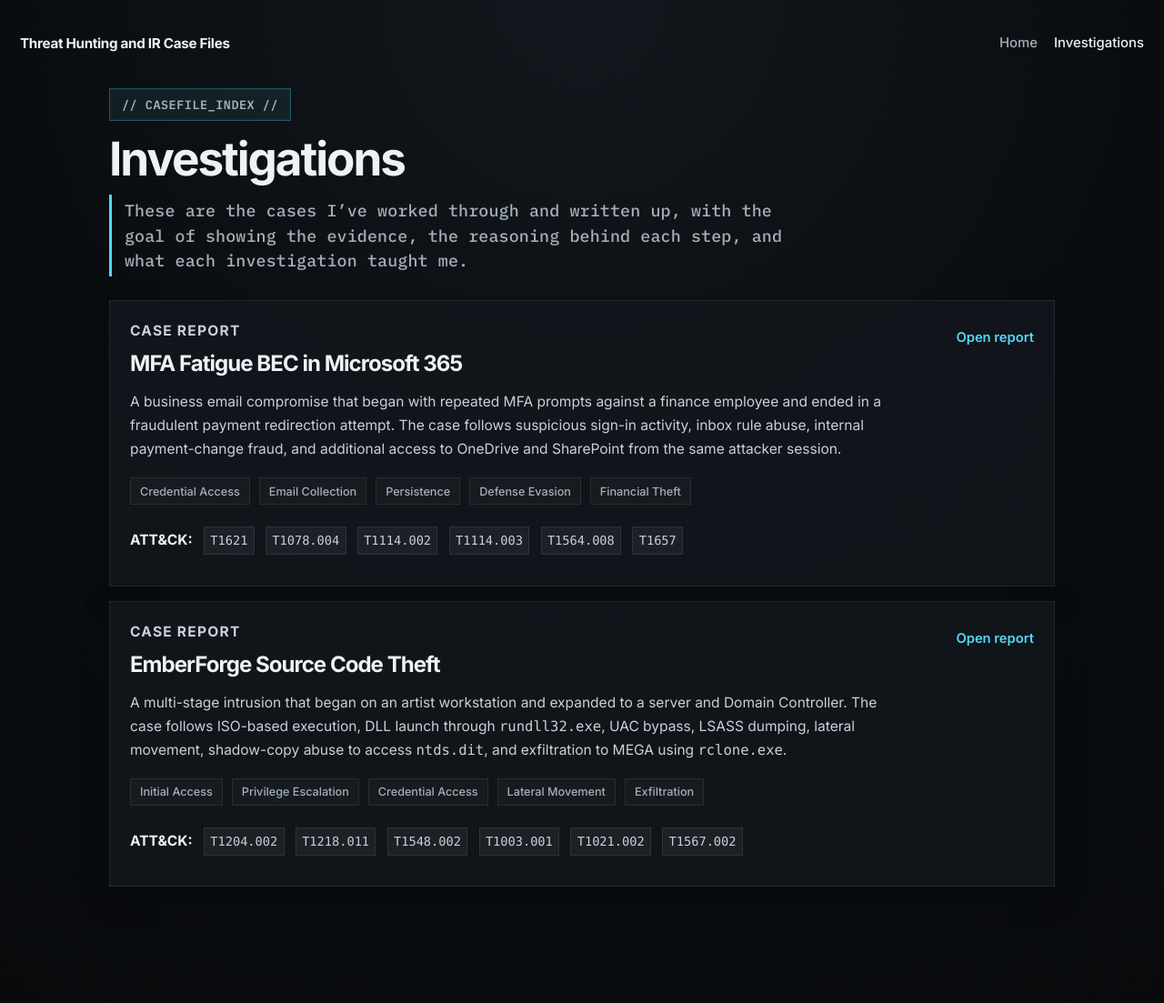
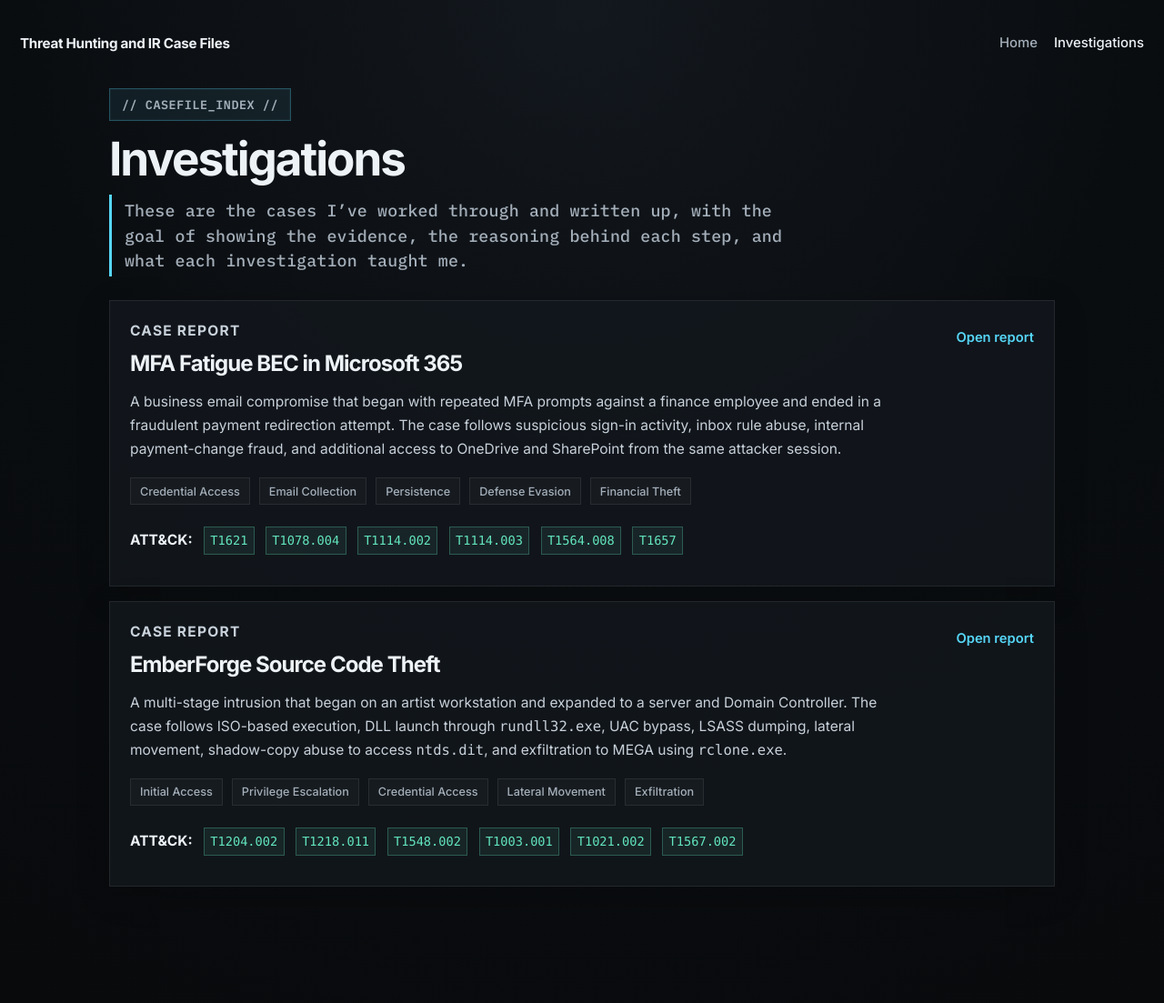
Before and after one commit to j-manli/j-manli.github.io, a Jekyll site: the page built from investigations/index.md, in a window 1280 px wide. Shown: the whole page at 91% size. Built offline with Jekyll 4.4.1, drawn with Linux system fonts in a browser that asks for light colours.

Commit message:
Update site.css

```diff
--- a/assets/css/site.css
+++ b/assets/css/site.css
@@ -1116,3 +1116,10 @@ code {
     padding: 20px 18px 24px;
   }
 }
+
+.report-body code,
+.attack-mapping code {
+  color: #63E6BE !important;
+  border-color: rgba(99, 230, 190, 0.28) !important;
+  background: rgba(99, 230, 190, 0.08) !important;
+}
```
